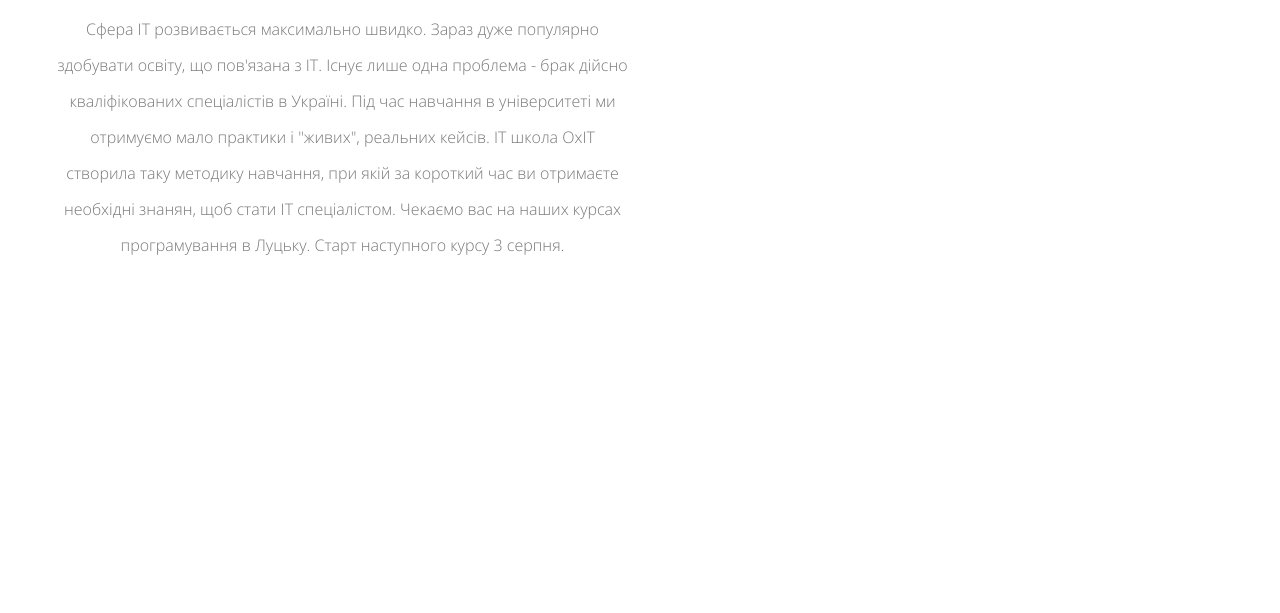
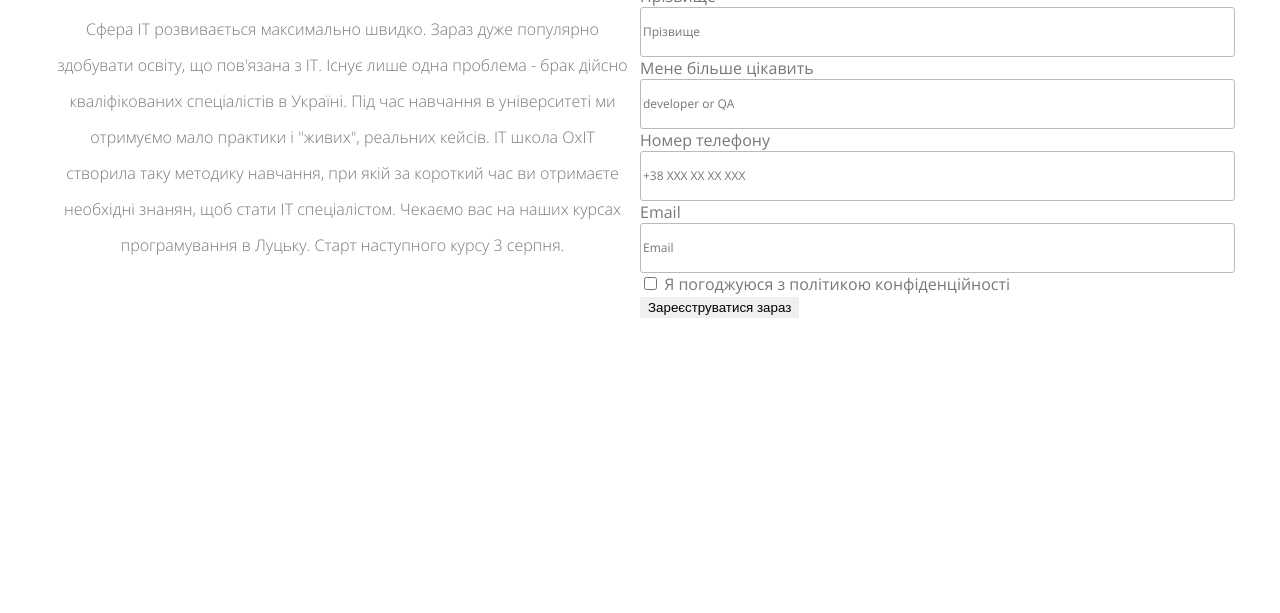
Before and after one commit to hashirama-d/hashirama_4maket, a website: page index.html in a window 1280 px wide. Shown: the part 187-800 px from the top of the page. Drawn offline with Linux system fonts and the light colour scheme.

Commit message:
add basic form structure

```diff
--- a/index.html
+++ b/index.html
@@ -13,7 +13,9 @@
 </head>
 
 <body>
+
 <div class="placeholder"></div>
+<main>
     <header class="header">
         <div class="container">
             <div class="header__inner">
@@ -34,7 +36,6 @@
             </div>
         </div>
     </header>
-
     <section class="enroll" id="enroll">
         <div class="container">
             <div class="enroll__inner">
@@ -48,10 +49,37 @@
                         в Луцьку. Старт наступного курсу 3 серпня. </p>
                 </div>
 
-            <div class="enroll__right"></div>
+                <div class="enroll__right">
+                    <form action="" method="post" class="enroll__form">
+                        <label for="first-name">Ім'я</label><br>
+                        <input type="text" name="first-name" id="first-name" class="enroll__form-input" required
+                               placeholder="Ім'я"><br>
+                        <label for="last-name">Прізвище</label><br>
+                        <input type="text" name="last-name" id="last-name" class="enroll__form-input" required
+                               placeholder="Прізвище"><br>
+                        <label for="point-of-interest">Мене більше цікавить</label><br>
+                        <input type="text" name="point-of-interest" id="point-of-interest" class="enroll__form-input"
+                               required placeholder="developer or QA"><br>
+                        <label for="phone-number">Номер телефону</label><br>
+                        <input type="tel" name="phone-number" id="phone-number" class="enroll__form-input" required
+                               placeholder="+38 XXX XX XX XXX"><br>
+                        <label for="email">Email</label><br>
+                        <input type="email" name="email" id="email" class="enroll__form-input" required
+                               placeholder="Email"><br>
+                        <input type="checkbox" class="enroll__form-input" name="confidentional-policy"
+                               id="confidentional-policy" required>
+                        <label for="confidentional-policy">Я погоджуюся з політикою конфіденційності </label><br>
+
+                        <input type="submit" value="Зареєструватися зараз">
+                    </form>
+                </div>
             </div>
         </div>
     </section>
+</main>
+
+
+
 
 <script src="js/index.js"></script>
 
--- a/scss/components/_enroll.scss
+++ b/scss/components/_enroll.scss
@@ -48,4 +48,22 @@
   &__right {
     min-width: 50%;
   }
+
+  &__form {
+    &-input {
+      border: 1px solid #bababa;
+      border-radius: 3px;
+      font-size: 12px;
+      line-height: 14px;
+      color: #999999;
+      &[type="text"], &[type="tel"], &[type="email"] {
+        height: 50px;
+        width: 100%;
+      }
+      &::placeholder {
+        font-family: $main-font;
+      }
+    }
+
+  }
 }
--- a/scss/components/_reset.scss
+++ b/scss/components/_reset.scss
@@ -20,3 +20,12 @@
 li {
   text-decoration: none;
 }
+input {
+  border-color: transparent;
+  outline: none;
+  opacity: 1;
+  color: #000000;
+  &::placeholder {
+    opacity: 1;
+  }
+}
```
Also changed, not shown: css/style.css, 1 other file. Lines whose indentation alone changed are shown as unchanged.
